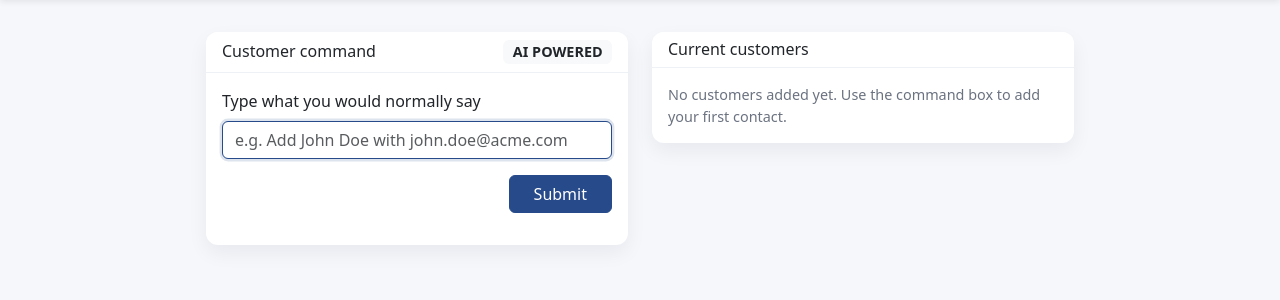
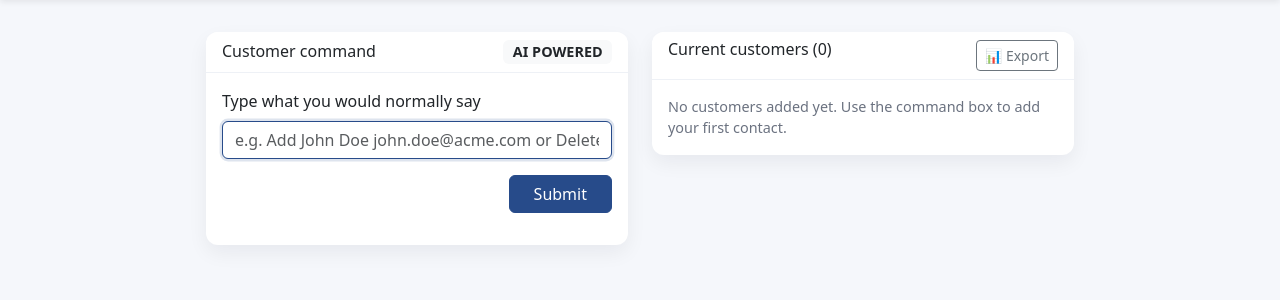
Before and after one commit to arina-bolkunova/ai-customer-manager, a Flask app: page / in a window 1280 px wide. Shown: the part 83-383 px from the top of the page. Run offline with Flask 3, Linux system fonts and the light colour scheme.

Commit message:
refactor:js

```diff
--- a/templates/index.html
+++ b/templates/index.html
@@ -6,79 +6,10 @@
   <meta name="viewport" content="width=device-width, initial-scale=1">
 
   <!-- Bootstrap 5 CDN -->
-    <link
-      href="https://cdn.jsdelivr.net/npm/bootstrap@5.3.3/dist/css/bootstrap.min.css"
-      rel="stylesheet"
-      integrity="sha384-QWTKZyjpPEjISv5WaRU9OFeRpok6YctnYmDr5pNlyT2bRjXh0JMhjY6hW+ALEwIH"
-      crossorigin="anonymous"
-    >
+  <link href="https://cdn.jsdelivr.net/npm/bootstrap@5.3.3/dist/css/bootstrap.min.css" rel="stylesheet">
 
-    <style>
-      body {
-        background-color: #f5f7fb;
-        font-family: system-ui, -apple-system, "Segoe UI", Roboto, sans-serif;
-      }
-      .app-header {
-        background: linear-gradient(135deg, #1f3b68, #274b8a);
-        color: #fff;
-        padding: 1rem 2rem;
-        box-shadow: 0 2px 6px rgba(0,0,0,0.08);
-      }
-      .app-title {
-        font-size: 1.35rem;
-        font-weight: 600;
-        margin: 0;
-      }
-      .app-subtitle {
-        font-size: 0.9rem;
-        opacity: 0.8;
-        margin: 0.2rem 0 0;
-      }
-      .content-wrapper {
-        max-width: 900px;
-        margin: 2rem auto;
-        padding: 0 1rem;
-      }
-      .card {
-        border-radius: 0.75rem;
-        border: none;
-        box-shadow: 0 8px 20px rgba(15,23,42,0.06);
-      }
-      .card-header {
-        background-color: #ffffff;
-        border-bottom: 1px solid #eef1f6;
-        border-radius: 0.75rem 0.75rem 0 0 !important;
-      }
-      .form-control:focus {
-        border-color: #274b8a;
-        box-shadow: 0 0 0 0.15rem rgba(39,75,138,0.15);
-      }
-      .btn-primary {
-        background-color: #274b8a;
-        border-color: #274b8a;
-      }
-      .btn-primary:hover {
-        background-color: #1f356f;
-        border-color: #1f356f;
-      }
-      .response-badge {
-        font-size: 0.9rem;
-      }
-      .table thead th {
-        font-size: 0.8rem;
-        text-transform: uppercase;
-        letter-spacing: 0.04em;
-        border-bottom-width: 1px;
-      }
-      .table tbody td {
-        vertical-align: middle;
-        font-size: 0.9rem;
-      }
-      .empty-state {
-        font-size: 0.9rem;
-        color: #6b7280;
-      }
-    </style>
+  <!-- Custom CSS -->
+  <link href="{{ url_for('static', filename='style.css') }}" rel="stylesheet">
 </head>
   <body>
     <header class="app-header">
@@ -107,13 +38,12 @@
                   id="prompt"
                   name="prompt"
                   class="form-control"
-                  placeholder="e.g. Add John Doe with john.doe@acme.com"
+                  placeholder="e.g. Add John Doe john.doe@acme.com or Delete Sarah"
+                  value="{{ request.form.prompt if request.form else '' }}"
                   autofocus
                 >
                 <div class="d-flex justify-content-end mt-3">
-                  <button type="submit" class="btn btn-primary px-4">
-                    Submit
-                  </button>
+                  <button type="submit" class="btn btn-primary px-4">Submit</button>
                 </div>
               </form>
 
@@ -129,8 +59,9 @@
         <!-- Customers card -->
         <div class="col-12 col-lg-6">
           <div class="card">
-            <div class="card-header">
-              <h2 class="h6 mb-0">Current customers</h2>
+            <div class="card-header d-flex justify-content-between">
+              <h2 class="h6 mb-0">Current customers ({{ customers|length }})</h2>
+              <a href="{{ url_for('static', filename='customers.csv') }}" class="btn btn-sm btn-outline-secondary">📊 Export</a>
             </div>
             <div class="card-body">
               {% if customers %}
@@ -165,9 +96,10 @@
       </div>
     </main>
 
-    <!-- Bootstrap JS (optional but nice for future components) -->
-    <script src="https://cdn.jsdelivr.net/npm/bootstrap@5.3.3/dist/js/bootstrap.bundle.min.js"
-            integrity="sha384-YvpcrYf0tY3lHB60NNkmXc5s9fDVZLESaAA55NDzOxhy9GkcIdslK1eN7N6jIeHz"
-            crossorigin="anonymous"></script>
+    <!-- Bootstrap JS -->
+    <script src="https://cdn.jsdelivr.net/npm/bootstrap@5.3.3/dist/js/bootstrap.bundle.min.js"></script>
+
+    <!-- Custom JS -->
+    <script src="{{ url_for('static', filename='js/app.js') }}"></script>
   </body>
 </html>
```
Also changed, not shown: static/app.js (added, +25 -0 lines), static/style.css (added, +64 -0 lines). Lines whose indentation alone changed are shown as unchanged.
